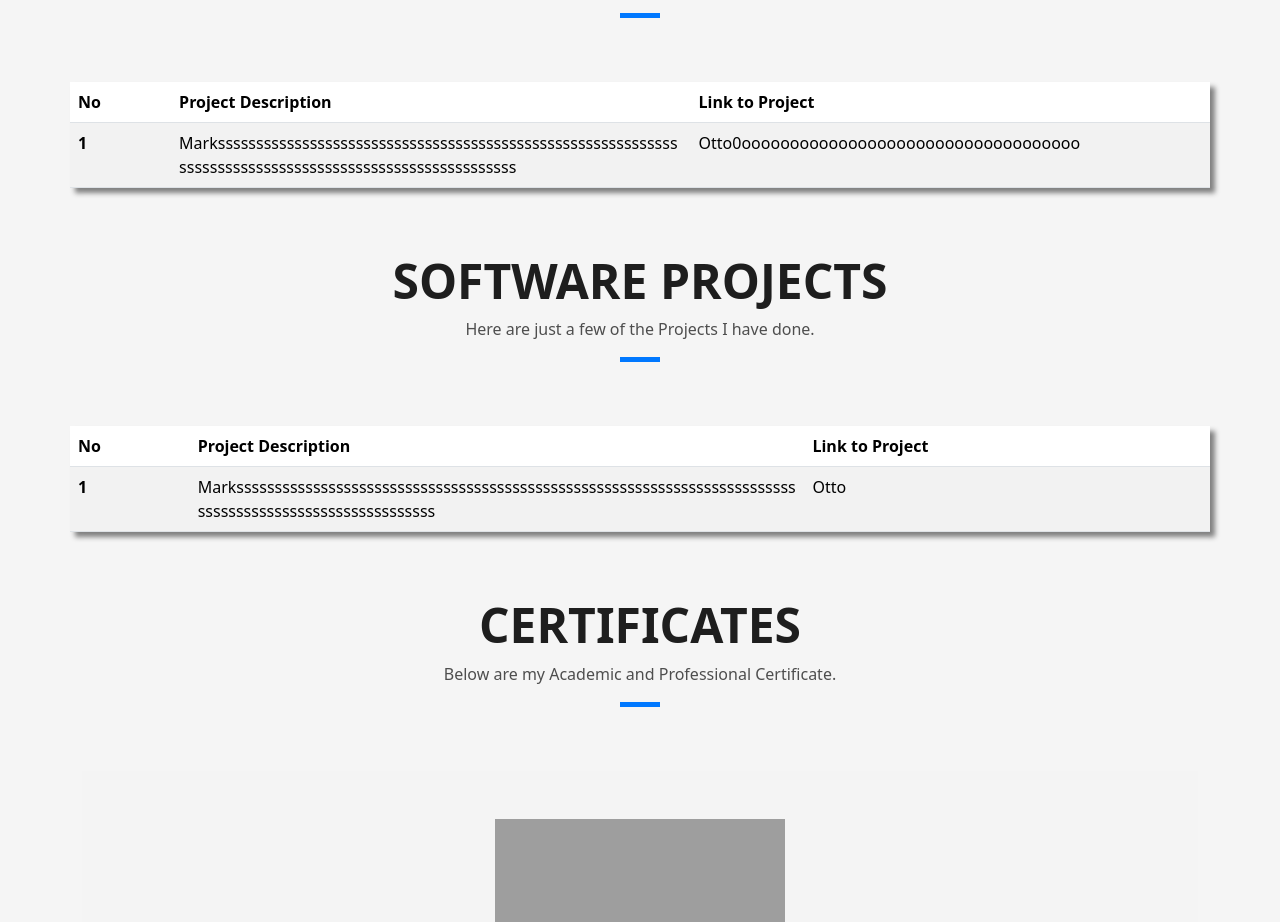
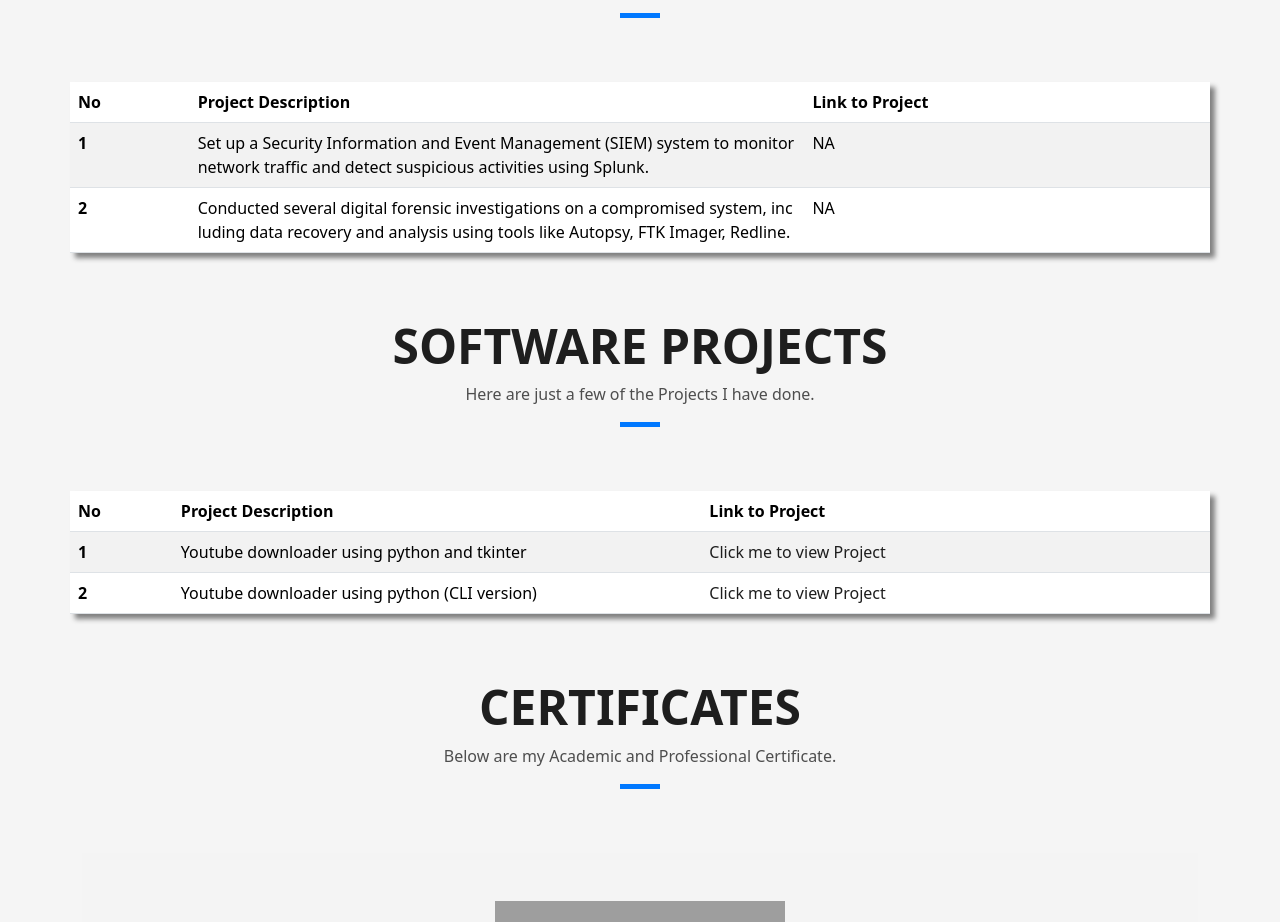
Before and after one commit to issahismaeel/myPortfolio.github.io, a plain HTML site: page index.html in a window 1280 px wide. Shown: the part 2922-3844 px from the top of the page. Drawn offline with nearby package versions, Linux system fonts and the light colour scheme.

Commit message:
Add files via upload

```diff
--- a/index.html
+++ b/index.html
@@ -291,9 +291,16 @@
               <tr>
                 <th scope="row">1</th>
                 <td>
-                  Markssssssssssssssssssssssssssssssssssssssssssssssssssssssssssssssssssssssssssssssssssssssssssssssssssssssss
+                  Set up a Security Information and Event Management (SIEM) system to monitor network traffic and detect suspicious activities using Splunk.
                 </td>
-                <td>Otto0ooooooooooooooooooooooooooooooooooo</td>
+                <td>NA</td>
+              </tr>
+              <tr>
+                <th scope="row">2</th>
+                <td>
+                  Conducted several digital forensic investigations on a compromised system, including data recovery and analysis using tools like Autopsy, FTK Imager, Redline.
+                </td>
+                <td>NA</td>
               </tr>
 
             </tbody>
@@ -332,9 +339,16 @@
               <tr>
                 <th scope="row">1</th>
                 <td>
-                  Markssssssssssssssssssssssssssssssssssssssssssssssssssssssssssssssssssssssssssssssssssssssssssssssssssssssss
+                  Youtube downloader using python and tkinter
                 </td>
-                <td>Otto</td>
+                <td><a href="https://github.com/issahismaeel/youtube-downloader-using-python-and-tkinter" target="_blank">Click me to view Project</a></td>
+              </tr>
+              <tr>
+                <th scope="row">2</th>
+                <td>
+                  Youtube downloader using python (CLI version)
+                </td>
+                <td><a href="https://github.com/issahismaeel/youtube-downloader-in-python-" target="_blank">Click me to view Project</a></td>
               </tr>
 
             </tbody>
```
